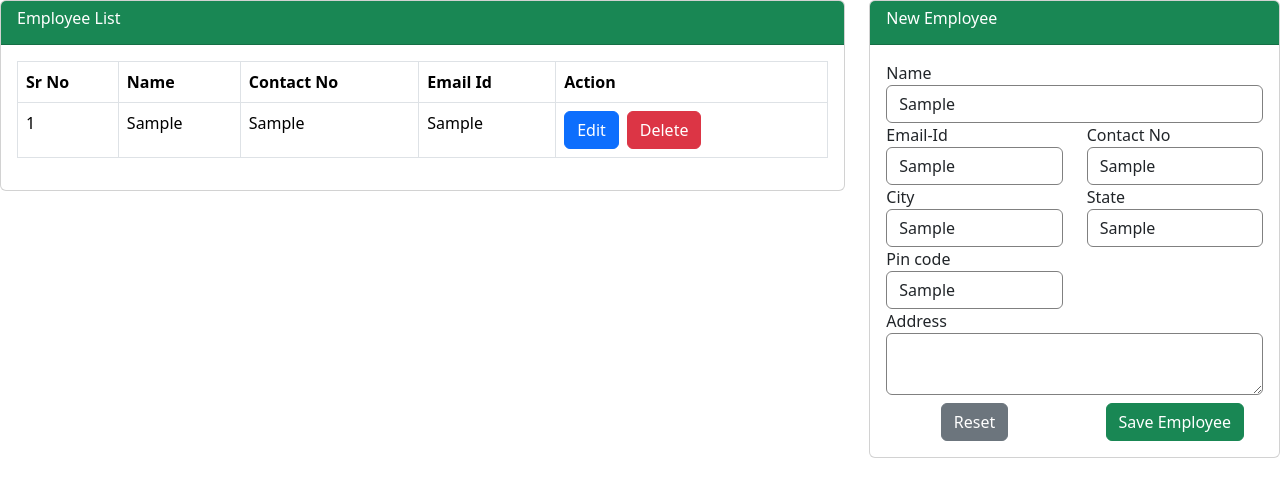
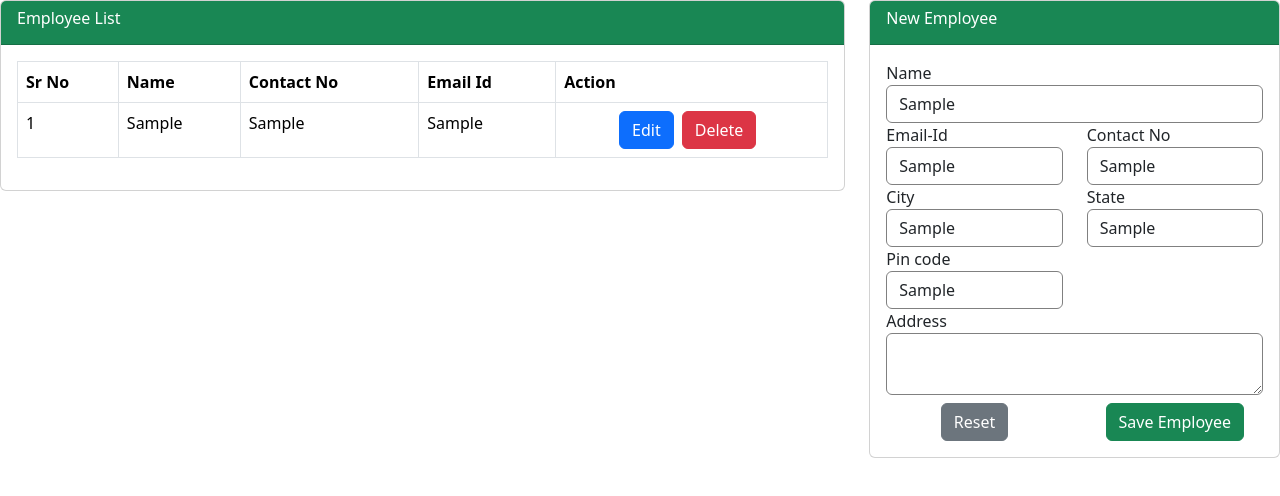
Before and after one commit to Sufiyan33/CRUD-Operation-Angular, an Angular app in the folder crud-operations/: page / in a window 1280 px wide. Both pictures are taken after typing "Sample", "Sample", "Sample", "Sample", "Sample", "Sample" into the empty fields and a click on the button "Save Employee". Shown: the top 496 px of the page. Built offline with nearby package versions, Linux system fonts and the light colour scheme.

Commit message:
Added alignment

```diff
--- a/crud-operations/src/app/app.component.html
+++ b/crud-operations/src/app/app.component.html
@@ -26,7 +26,7 @@
                     <td>{{emp.name}}</td>
                     <td>{{emp.contactNo}}</td>
                     <td>{{emp.emailId}}</td>
-                    <td>
+                    <td class="text-center">
                       <button type="button" class="btn btn-primary" (click)="onEdit()">Edit</button>
                       <button type="button" class="btn btn-danger mx-2" (click)="onDelete()">Delete</button>
                     </td>
```
